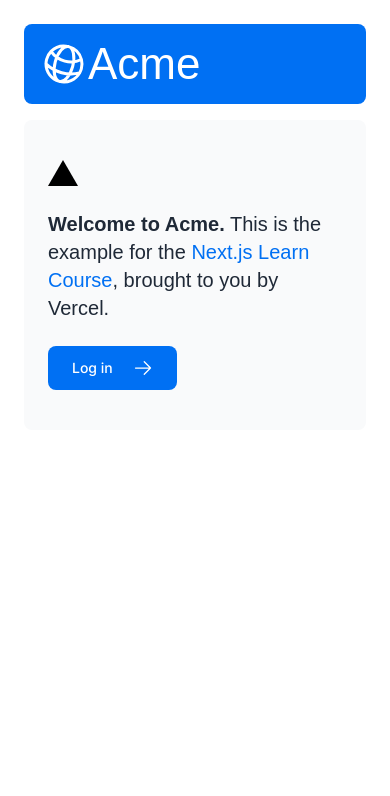
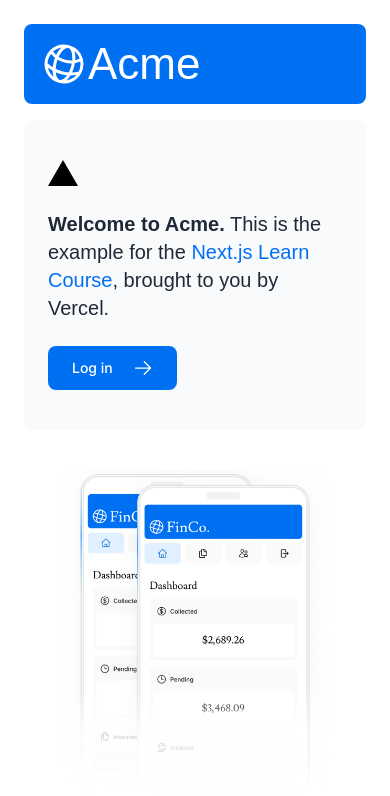
Before and after one commit to jordantcarlisle/nextjs-dashboard, a Next.js app: page / in a window 390 px wide. Shown: the top 796 px of the page. Built offline with nearby package versions, Linux system fonts and the light colour scheme; a web font is replaced by a local one.

Commit message:
Add mobile hero image to page layout

```diff
--- a/app/page.tsx
+++ b/app/page.tsx
@@ -31,6 +31,7 @@
         <div className="flex items-center justify-center p-6 md:w-3/5 md:px-28 md:py-12">
           {/* Add Hero Images Here */}
           <Image src="/hero-desktop.png" width={1000} height={760} className="hidden md:block" alt="Screenshots of the dashboard project showing desktop version"/>
+          <Image src="/hero-mobile.png" width={500} height={620} className="block md:hidden" alt="Screenshots of the dashboard project showing mobile version"/>
         </div>
       </div>
     </main>
```
